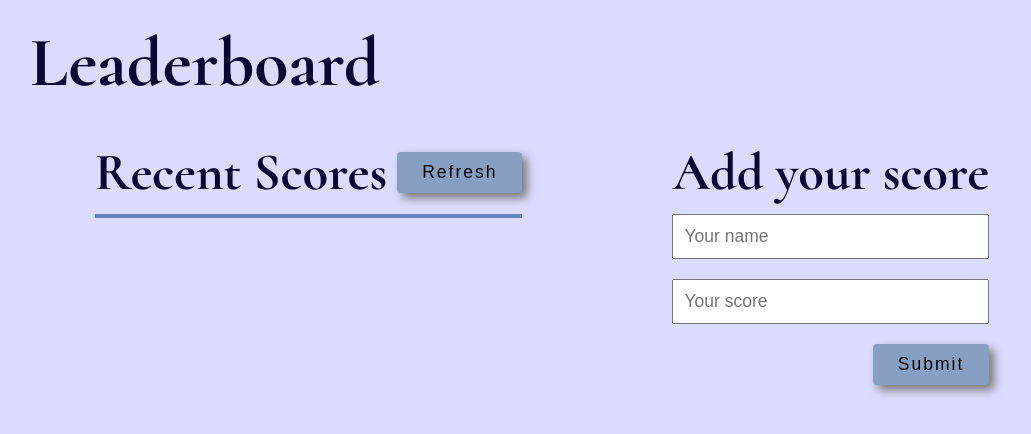
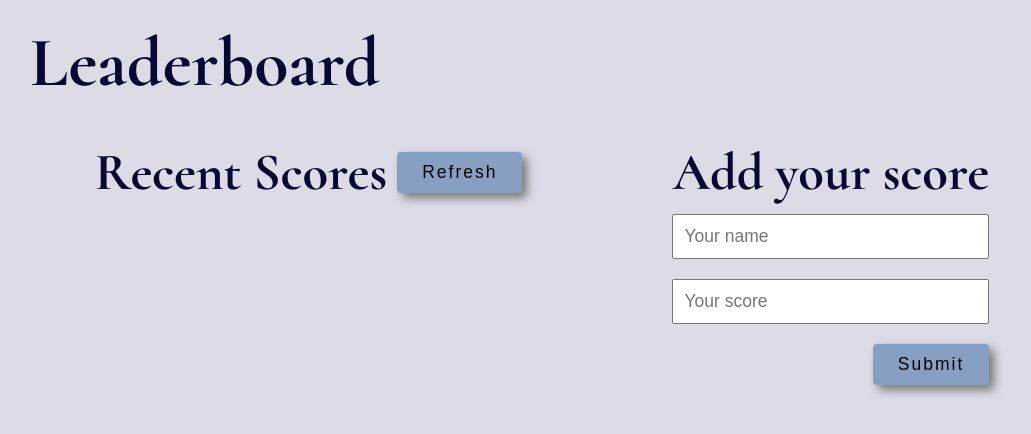
Before and after one commit to tylher/LeaderBoard, a website built with webpack: page src/index.html in a window 1280 px wide. Shown: the whole page, without its empty margins (98-1129 px from the left). Built offline with nearby package versions, Linux system fonts and the light colour scheme.

Commit message:
Give page a better feel

```diff
--- a/src/style.css
+++ b/src/style.css
@@ -9,7 +9,7 @@
 body {
   font-family: 'Cormorant', serif;
   font-size: 35px;
-  background-color: rgb(219, 219, 255);
+  background-color: rgb(221, 219, 230);
 }
 
 h1 {
@@ -28,7 +28,7 @@ p {
   justify-content: center;
   align-items: start;
   gap: 150px;
-  padding: 30px 40px 0;
+  padding: 30px 40px 50px;
 }
 
 .group {
@@ -76,19 +76,26 @@ button:active {
 
 ul {
   width: 100%;
-  border: 2px solid  rgb(98, 134, 192);
+  /* border: 2px solid  rgb(98, 134, 192); */
   margin-top: 10px;
+  border-radius: 25px;
+  overflow: hidden;
+  box-shadow: 2px 6px 10px rgb(153, 153, 153);
 }
 
 li {
   list-style: none;
   color: rgb(8, 8, 51);
   font-weight: 500;
-  padding: 3px 5px;
+  padding: 3px 20px;
 }
 
 li:nth-child(even) {
   background-color: rgb(98, 134, 192);
+}
+
+li:nth-child(odd){
+background-color: rgb(202, 202, 231);
 }
 
 @media screen and (max-width: 992px) {
```
